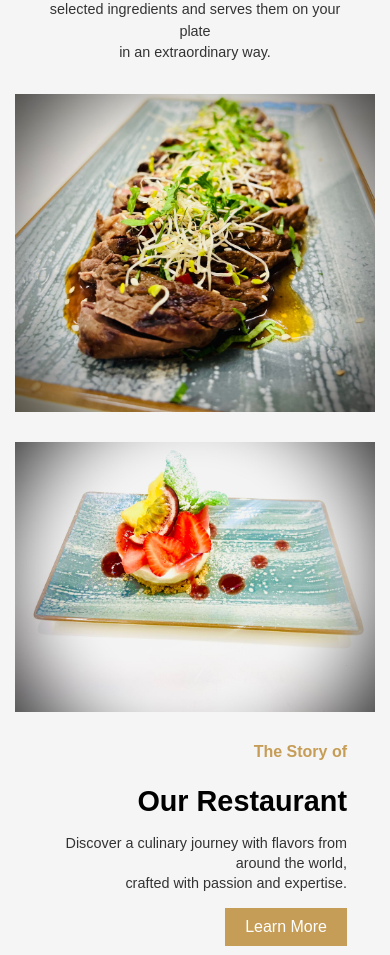
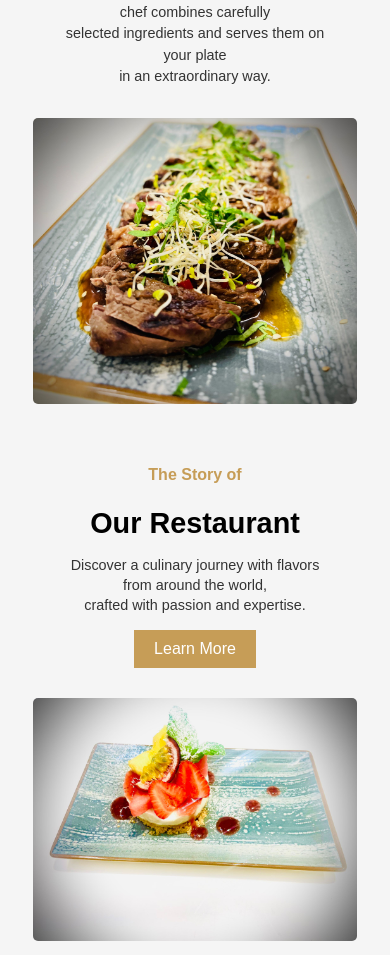
Before and after one commit to mateorumac/grancaffe, a React (Create React App) app: page / in a window 390 px wide. Shown: the part 1042-1997 px from the top of the page. Built offline with nearby package versions, Linux system fonts and the light colour scheme.

Commit message:
responzivni fixevi za mobitel i homepage tekst

```diff
--- a/src/pages/AboutUs.css
+++ b/src/pages/AboutUs.css
@@ -5,6 +5,10 @@
     --dark-gray: #333333;
     --light-gray: #f5f5f5;
     --grainy-overlay: rgba(0, 0, 0, 0.05);
+}
+
+body, html {
+    overflow-x: hidden;
 }
 
 .about-us {
@@ -332,7 +336,7 @@
     color: white;
     padding: 30px 16.5px;
     margin: 0;
-    overflow-x: hidden;
+    overflow: hidden;
     filter: contrast(1.1);
     transform: translateX(-50px);
 }
@@ -836,11 +840,24 @@
 
 @media (max-width: 480px) {
     body, html {
+        margin: 0;
+        padding: 0;
         overflow-x: hidden;
     }
 
     .about-hero {
         height: 400px;
+        margin: 0;
+        padding: 0;
+        overflow: hidden;
+        width: 100%;
+    }
+
+    .about-hero .hero-image {
+        width: 100%;
+        height: 100%;
+        object-fit: cover;
+        display: block;
     }
 
     .about-hero .hero-text {
--- a/src/pages/Home.css
+++ b/src/pages/Home.css
@@ -148,7 +148,6 @@ body {
 }
 
 /* Hero Split Section */
-
 .hero-split {
   display: flex;
   align-items: stretch;
@@ -161,7 +160,8 @@ body {
 .hero-image {
   flex: 1;
   position: relative;
-  height: 600px;
+  width: 600px; /* Fixed width for larger screens */
+  height: 600px; /* Fixed height for larger screens */
   overflow: hidden;
 }
 
@@ -176,12 +176,14 @@ body {
   flex: 1;
   display: flex;
   align-items: center;
-  justify-content: flex-start;
+  justify-content: center;
+  text-align: center;
 }
 
 .hero-text-inner {
-  padding-left: 70px;
-  padding-right: 70px;
+  padding: 0;
+  margin: auto;
+  max-width: 80%;
   text-align: center;
 }
 
@@ -247,7 +249,8 @@ body {
 .hero-reversed .hero-image {
   flex: 1;
   position: relative;
-  height: 600px;
+  width: 600px; /* Fixed width for larger screens */
+  height: 600px; /* Fixed height for larger screens */
   overflow: hidden;
 }
 
@@ -262,12 +265,15 @@ body {
   flex: 1;
   display: flex;
   align-items: center;
-  justify-content: flex-end;
+  justify-content: center;
+  text-align: center;
 }
 
 .hero-reversed .hero-text-inner {
-  padding-right: 70px;
-  text-align: right;
+  padding: 0;
+  margin: auto;
+  max-width: 80%;
+  text-align: center;
 }
 
 .hero-reversed .hero-text-inner h4 {
@@ -302,7 +308,6 @@ body {
 .hero-reversed .hero-text-inner button:hover {
   background-color: #b58447;
 }
-
 /* features section */
 .features {
   display: flex;
@@ -861,7 +866,18 @@ button:hover {
   }
 
   .hero-image {
-    height: 250px;
+    width: 100%;
+    max-width: 90%;
+    height: auto;
+    margin: 0 auto;
+    border-radius: 5px;
+    overflow: hidden;
+  }
+
+  .hero-image img {
+    width: 100%;
+    height: auto;
+    object-fit: cover;
   }
 
   .hero-text {
@@ -888,7 +904,7 @@ button:hover {
   }
 
   .hero-reversed {
-    flex-direction: column-reverse;
+    flex-direction: column;
     padding: 15px;
   }
 
@@ -916,6 +932,10 @@ button:hover {
   .hero-reversed .hero-text p {
     font-size: 0.9em;
     line-height: 1.4;
+  }
+
+  .hero-text-inner > button {
+    margin-bottom: 20px;
   }
 
   .features {
--- a/src/pages/Menu.css
+++ b/src/pages/Menu.css
@@ -222,13 +222,13 @@ body {
 }
 
 /* Custom View for 771px to 1366px */
-@media (min-width: 771px) and (max-width: 1366px) {
+@media (min-width: 1068px) and (max-width: 1366px) {
   .main-container::before {
-    left: -40px;
+    left: -10px;
   }
 
   .main-container::after {
-    right: -40px;
+    right: -10px;
   }
 
   .main-container {
@@ -237,7 +237,7 @@ body {
 }
 
 /* Tablet View (up to 768px) */
-@media (max-width: 768px) {
+@media (max-width: 1067px) {
   .container,
   .container.reversed {
     flex-direction: column;
```
